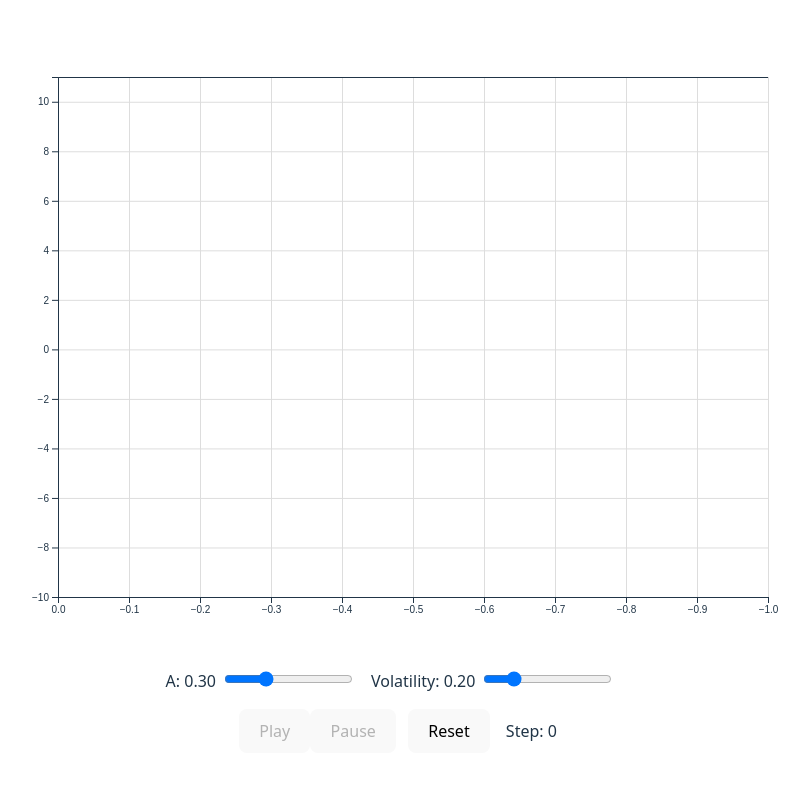
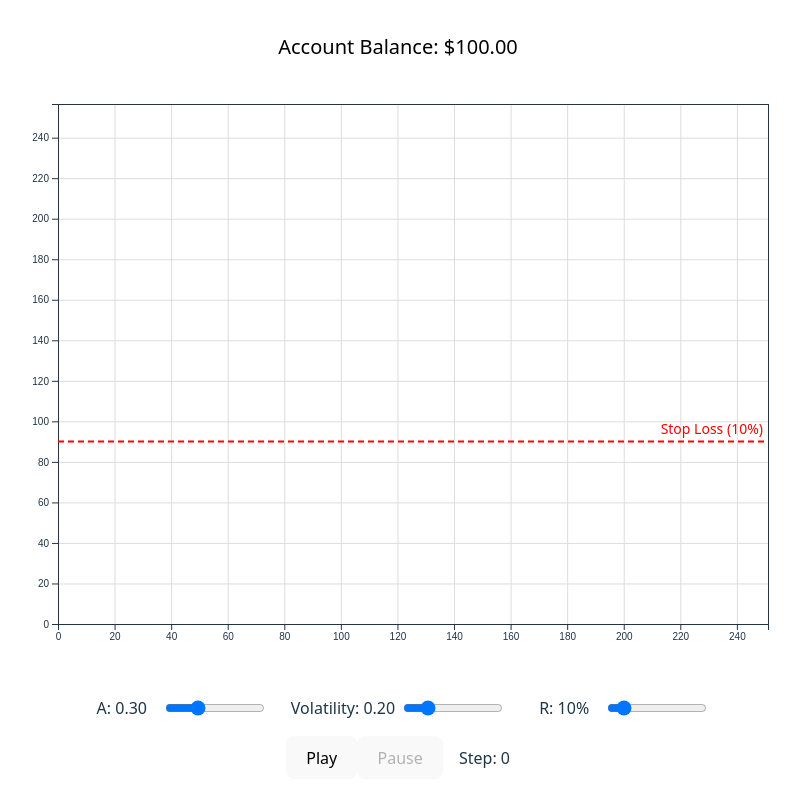
Before and after one commit to Leowbattle/stock-market-game, a React (Vite) app: page / in a window 1280 px wide. Shown: the top 806 px of the page, without its empty margins (242-1051 px from the left). Built offline with nearby package versions, Linux system fonts and the light colour scheme.

Commit message:
Add stop loss

```diff
--- a/src/App.tsx
+++ b/src/App.tsx
@@ -1,6 +1,9 @@
 import { useRef, useEffect, useState } from 'react'
 import './App.css'
 import * as d3 from 'd3';
+
+const INITIAL_PRICE = 100;
+const NT = 252;
 
 // Generate a random normal variable using Box-Muller transform
 function random_normal() {
@@ -12,7 +15,7 @@ function random_normal() {
 // Generate a stock price path using the geometric Brownian motion model
 function stock_path(nt: number, dt: number, m: number, s: number) {
   const S = new Array(nt + 1).fill(0);
-  S[0] = 100;
+  S[0] = INITIAL_PRICE;
 
   for (let i = 0; i < nt; i++) {
     const z = random_normal();
@@ -26,12 +29,18 @@ function App() {
   function generate_path() {
     const drift = Math.random() > 0.5 ? Math.log(1 + aParameter) : Math.log(1 - aParameter);
     setDrift(drift);
-    return stock_path(252, 1 / 252, drift, volatility);
+    return stock_path(NT, 1 / NT, drift, volatility);
   }
 
+  const INITIAL_BALANCE = 100;
   const [volatility, setVolatility] = useState<number>(0.2);
   const [aParameter, setAParameter] = useState<number>(0.3);
   const [drift, setDrift] = useState<number>(0);
+  const [R, setR] = useState<number>(10); // Stop loss percentage
+
+  const [balance, setBalance] = useState<number>(INITIAL_BALANCE);
+  const [sold, setSold] = useState<boolean>(false);
+  const [lastResult, setLastResult] = useState<'profit' | 'loss' | null>(null);
 
   const [path, setPath] = useState<number[]>([]);
   const [time, setTime] = useState<number>(0);
@@ -50,16 +59,17 @@ function App() {
 
       const prices = path.slice(0, time);
 
-      const yMin = (d3.min(prices) || 0) - 10;
-      const yMax = (d3.max(prices) || 1) + 10;
+      // const yMin = (d3.min(prices) || 0) - 10;
+      // const yMax = (d3.max(prices) || 1) + 10;
 
-      // const m = Math.log(1 + aParameter);
-      // const s = volatility;
+      const m = Math.log(1 + aParameter);
+      const s = volatility;
 
       // const yMin = path[0] * Math.exp(m - 0.5 * s ** 2 - 3.5 * s);
-      // const yMax = path[0] * Math.exp(m - 0.5 * s ** 2 + 3.5 * s);
+      const yMin = 0;
+      const yMax = INITIAL_PRICE * Math.exp(m - 0.5 * s ** 2 + 3.5 * s);
 
-      const x = d3.scaleLinear().domain([0, path.length - 1]).range([margin.left, width - margin.right]);
+      const x = d3.scaleLinear().domain([0, NT - 1]).range([margin.left, width - margin.right]);
       const y = d3.scaleLinear().domain([yMin, yMax]).range([height - margin.bottom, margin.top]);
 
       // X grid lines
@@ -106,8 +116,47 @@ function App() {
           .x((d, i) => x(i))
           .y(d => y(d))
         );
+
+      const stopLoss = INITIAL_PRICE * (1 - R / 100);
+      svg.append("line")
+        .attr("x1", margin.left)
+        .attr("x2", width - margin.right)
+        .attr("y1", y(stopLoss))
+        .attr("y2", y(stopLoss))
+        .attr("stroke", "red")
+        .attr("stroke-width", 2)
+        .attr("stroke-dasharray", "6,4");
+      svg.append("text")
+        .attr("x", width - margin.right - 5)
+        .attr("y", y(stopLoss) - 8)
+        .attr("text-anchor", "end")
+        .attr("fill", "red")
+        .attr("font-size", 14)
+        .text(`Stop Loss (${R}%)`);
     }
-  }, [path, time]);
+  }, [path, time, R, volatility, aParameter]);
+
+  // Sell logic: sell if stop loss triggers or round ends
+  useEffect(() => {
+    if (!playing || sold || path.length === 0) return;
+    const stopLoss = path[0] * (1 - R / 100);
+    let profit = false;
+    if (time < path.length && path[time] <= stopLoss) {
+      // Sold at stop loss
+      profit = path[time] > path[0];
+      setBalance(bal => bal + (path[time]));
+      setSold(true);
+      setPlaying(false);
+      setLastResult(profit ? 'profit' : 'loss');
+    } else if (time === path.length - 1) {
+      // Sold at end of round
+      profit = path[time] > path[0];
+      setBalance(bal => bal + (path[time]));
+      setSold(true);
+      setPlaying(false);
+      setLastResult(profit ? 'profit' : 'loss');
+    }
+  }, [playing, time, path, R]);
 
   useEffect(() => {
     if (playing && time < path.length) {
@@ -135,10 +184,13 @@ function App() {
 
   return (
     <>
+      <div style={{ marginBottom: 12, fontSize: 20, color: lastResult === 'profit' ? 'blue' : lastResult === 'loss' ? 'red' : 'black' }}>
+        Account Balance: ${balance.toFixed(2)}
+      </div>
       <svg ref={svgRef} width="800" height="600" />
-      <div style={{ marginTop: 16 }}>
-        <label style={{ marginRight: 16 }}>
-          <span>A: {aParameter.toFixed(2)}</span>
+      <div style={{ marginTop: 16, display: 'flex', flexDirection: 'row', gap: '24px', maxWidth: 900, alignItems: 'center', justifyContent: 'center', marginLeft: 'auto', marginRight: 'auto' }}>
+        <label style={{ display: 'flex', alignItems: 'center', minWidth: 180 }}>
+          <span style={{ minWidth: 70, display: 'inline-block' }}>A: {aParameter.toFixed(2)}</span>
           <input
             type="range"
             min={0}
@@ -152,11 +204,11 @@ function App() {
               setTime(0);
               setPlaying(false);
             }}
-            style={{ marginLeft: 8 }}
+            style={{ marginLeft: 8, width: 100 }}
           />
         </label>
-        <label style={{ marginRight: 16 }}>
-          <span>Volatility: {volatility.toFixed(2)}</span>
+        <label style={{ display: 'flex', alignItems: 'center', minWidth: 180 }}>
+          <span style={{ minWidth: 70, display: 'inline-block' }}>Volatility: {volatility.toFixed(2)}</span>
           <input
             type="range"
             min={0}
@@ -170,14 +222,42 @@ function App() {
               setTime(0);
               setPlaying(false);
             }}
-            style={{ marginLeft: 8 }}
+            style={{ marginLeft: 8, width: 100 }}
+          />
+        </label>
+        <label style={{ display: 'flex', alignItems: 'center', minWidth: 180 }}>
+          <span style={{ minWidth: 70, display: 'inline-block' }}>R: {R.toFixed(0)}%</span>
+          <input
+            type="range"
+            min={0}
+            max={100}
+            step={1}
+            value={R}
+            onChange={e => {
+              setR(parseInt(e.target.value));
+            }}
+            style={{ marginLeft: 8, width: 100 }}
           />
         </label>
       </div>
       <div style={{ marginTop: 16 }}>
-        <button onClick={() => setPlaying(true)} disabled={playing || time >= path.length}>Play</button>
+        <button
+          onClick={() => {
+            if (time >= path.length || sold) {
+              const newPath = generate_path();
+              setPath(newPath);
+              setTime(0);
+              setSold(false);
+              setLastResult(null);
+              if (newPath.length > 0) {
+                setBalance(bal => bal - newPath[0]);
+              }
+            }
+            setPlaying(true);
+          }}
+          // disabled={playing}
+        >Play</button>
         <button onClick={() => setPlaying(false)} disabled={!playing}>Pause</button>
-        <button style={{ marginLeft: 12 }} onClick={() => { setPath(generate_path()); setTime(0); setPlaying(false); }}>Reset</button>
         <span style={{ marginLeft: 16 }}>Step: {time}</span>
       </div>
     </>
```
